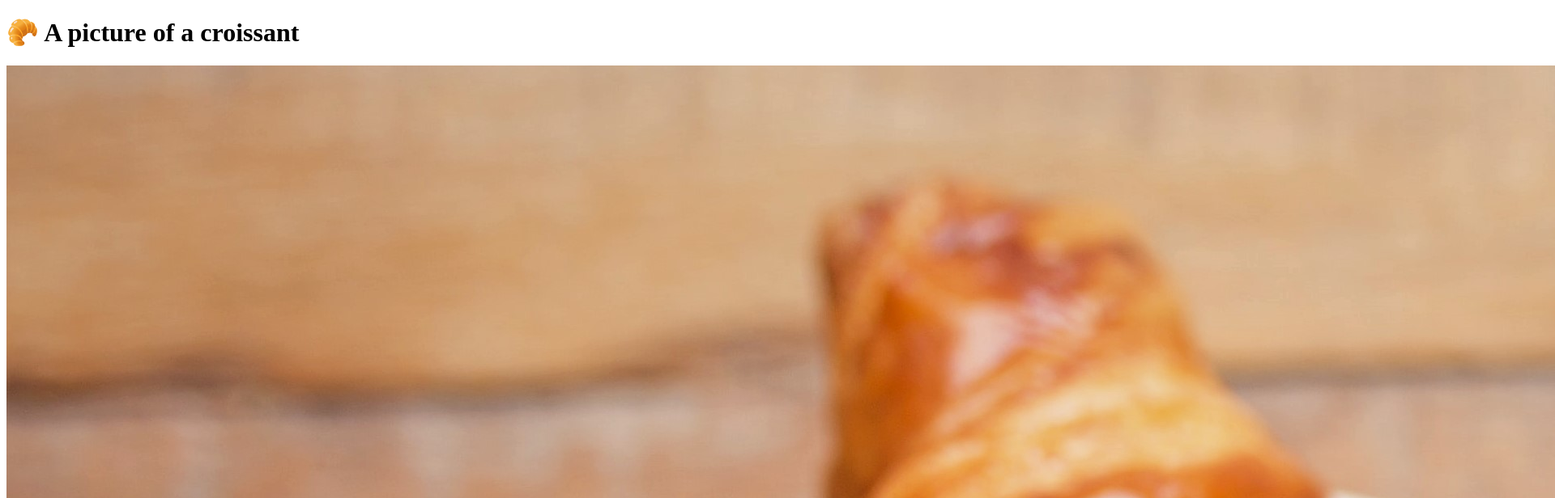
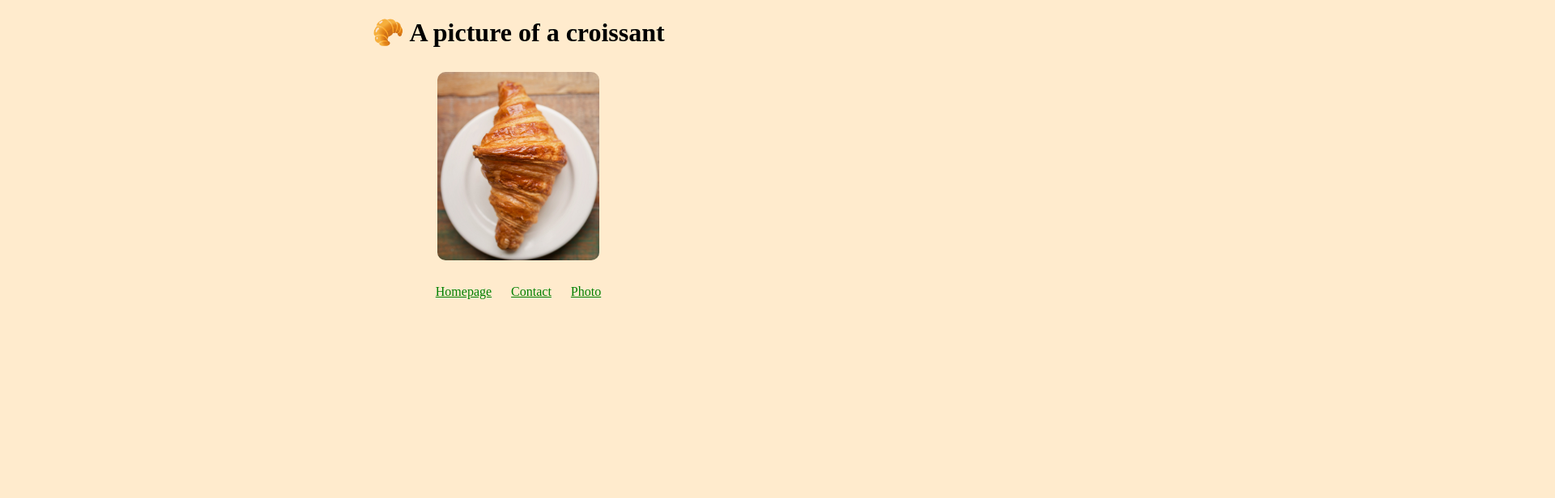
Before and after one commit to Morenibose/multiple-pages-static-website, a plain HTML site: page photo.html in a window 1280 px wide. Shown: the top 616 px of the page at 81% size, 1920 px wide, since content can reach past the window. Drawn offline with Linux system fonts and the light colour scheme.

Commit message:
Updated the CSS page

```diff
--- a/css/styles.css
+++ b/css/styles.css
@@ -0,0 +1,20 @@
+body {
+  background: blanchedalmond;
+}
+h1,
+p {
+  text-align: center;
+}
+footer {
+  text-align: center;
+}
+footer a {
+  margin: 0 10px;
+  color: green;
+}
+.croissant-photo {
+  max-width: 200px;
+  border-radius: 10px;
+  display: block;
+  margin: 30px auto;
+}
--- a/photo.html
+++ b/photo.html
@@ -9,7 +9,7 @@
   </head>
   <body>
     <h1>🥐 A picture of a croissant</h1>
-    <img src="/images/croissant.jpg" />
+    <img src="/images/croissant.jpg" class="croissant-photo" />
     <footer>
       <a href="/" title="Home">Homepage</a>
       <a href="/contact.html" title="Contact croissant.com">Contact</a>
```
